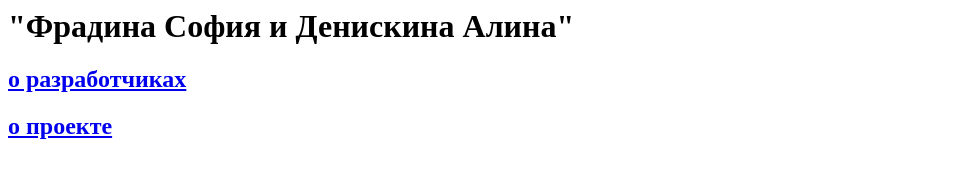
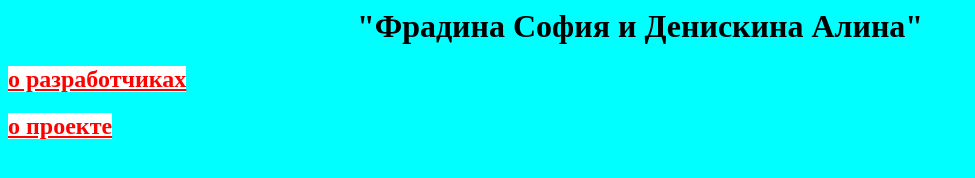
Before and after one commit to student10005/my_site, a plain HTML site: page index.html in a window 1280 px wide. Shown: the whole page, without its empty margins (0-975 px from the left). Drawn offline with Linux system fonts and the light colour scheme.

Commit message:
Update index.html

```diff
--- a/index.html
+++ b/index.html
@@ -1,6 +1,9 @@
 
 
 <html>
+  <head>
+    <link href="dizine.css" rel="stylesheet">
+  </head>
   <body>
     <h1>"Фрадина София и Денискина Алина"</h1>
     <h2><a href ="orazrabotchikah.html">о разработчиках</a></h2>
```
